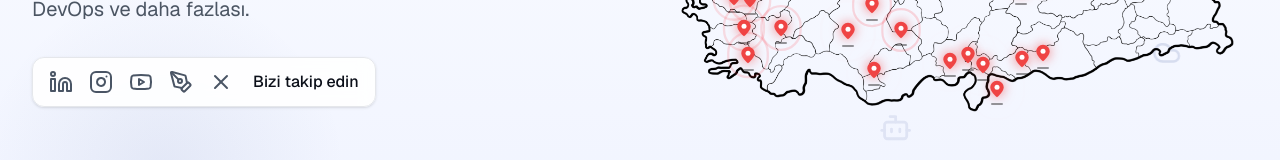
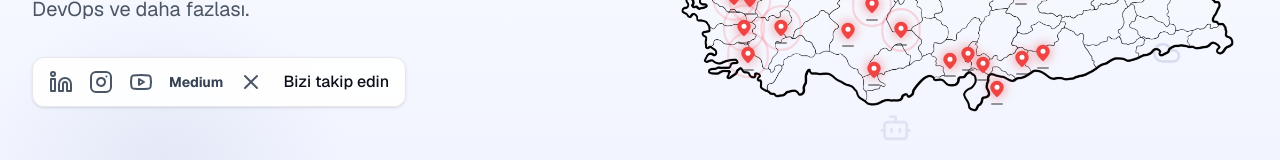
Before and after one commit to enesckk/HSD-BOOTCAMP-WEB-, a Next.js app: page / in a window 1280 px wide. Shown: the part 466-626 px from the top of the page. Built offline with nearby package versions, Linux system fonts and the light colour scheme; no server answers.

Commit message:
Medium logosu güncellendi
- Medium: PenTool ikonu yerine 'Medium' kelime logosu kullanıldı
- Resmi Medium kelime logosu ile tutarlı görünüm
- font-bold text-sm text-gray-700 stil ile Medium'un resmi tipografisi
- Diğer sosyal medya ikonları ile uyumlu boyut

```diff
--- a/src/components/home/Hero.tsx
+++ b/src/components/home/Hero.tsx
@@ -99,7 +99,7 @@ const Hero: React.FC = () => {
                       { name: 'LinkedIn', icon: <Linkedin className="w-6 h-6" />, url: 'https://www.linkedin.com/company/hsdturkiye/posts/?feedView=all', color: 'hover:text-blue-600' },
                       { name: 'Instagram', icon: <Instagram className="w-6 h-6" />, url: 'https://www.instagram.com/hsdturkiye/', color: 'hover:text-pink-600' },
                       { name: 'YouTube', icon: <Youtube className="w-6 h-6" />, url: 'https://www.youtube.com/c/HuaweiDeveloperGroupsTürkiye', color: 'hover:text-red-600' },
-                      { name: 'Medium', icon: <PenTool className="w-6 h-6" />, url: 'https://medium.com/huawei-developers', color: 'hover:text-green-600' },
+                      { name: 'Medium', icon: <span className="font-bold text-sm text-gray-700">Medium</span>, url: 'https://medium.com/huawei-developers', color: 'hover:text-green-600' },
                       { name: 'X (Twitter)', icon: <X className="w-6 h-6" />, url: 'https://x.com/turkiye_hsd', color: 'hover:text-black' }
                     ].map((social, index) => (
                       <motion.a
```
